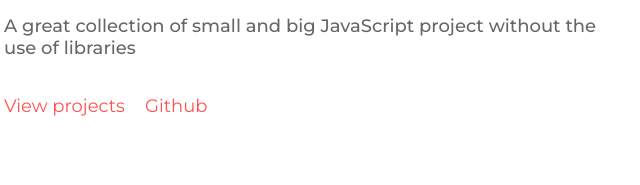
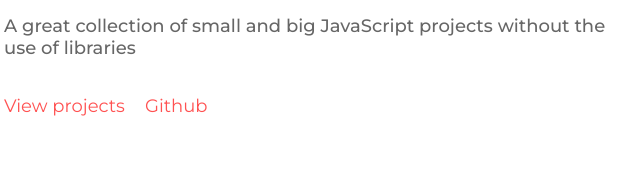
Before and after one commit to Markiesch/AwesomeJS, a plain HTML site: page index.html in a window 1280 px wide. Shown: the part 471-656 px from the top of the page, 12-652 px from the left. Drawn offline with Linux system fonts and the light colour scheme.

Commit message:
Fixed typo

```diff
--- a/index.html
+++ b/index.html
@@ -28,7 +28,7 @@
         <div>
           <h4 class="fade-in">JavaScript Projects</h4>
           <h1 class="fade-in">Awesome JavaScript Projects</h1>
-          <p class="fade-in subtitle">A great collection of small and big JavaScript project without the use of libraries</p>
+          <p class="fade-in subtitle">A great collection of small and big JavaScript projects without the use of libraries</p>
           <div class="fade-in cta">
             <a href="projects.html">View projects</a>
             <a href="https://github.com/Markiesch/AwesomeJS">Github</a>
```
